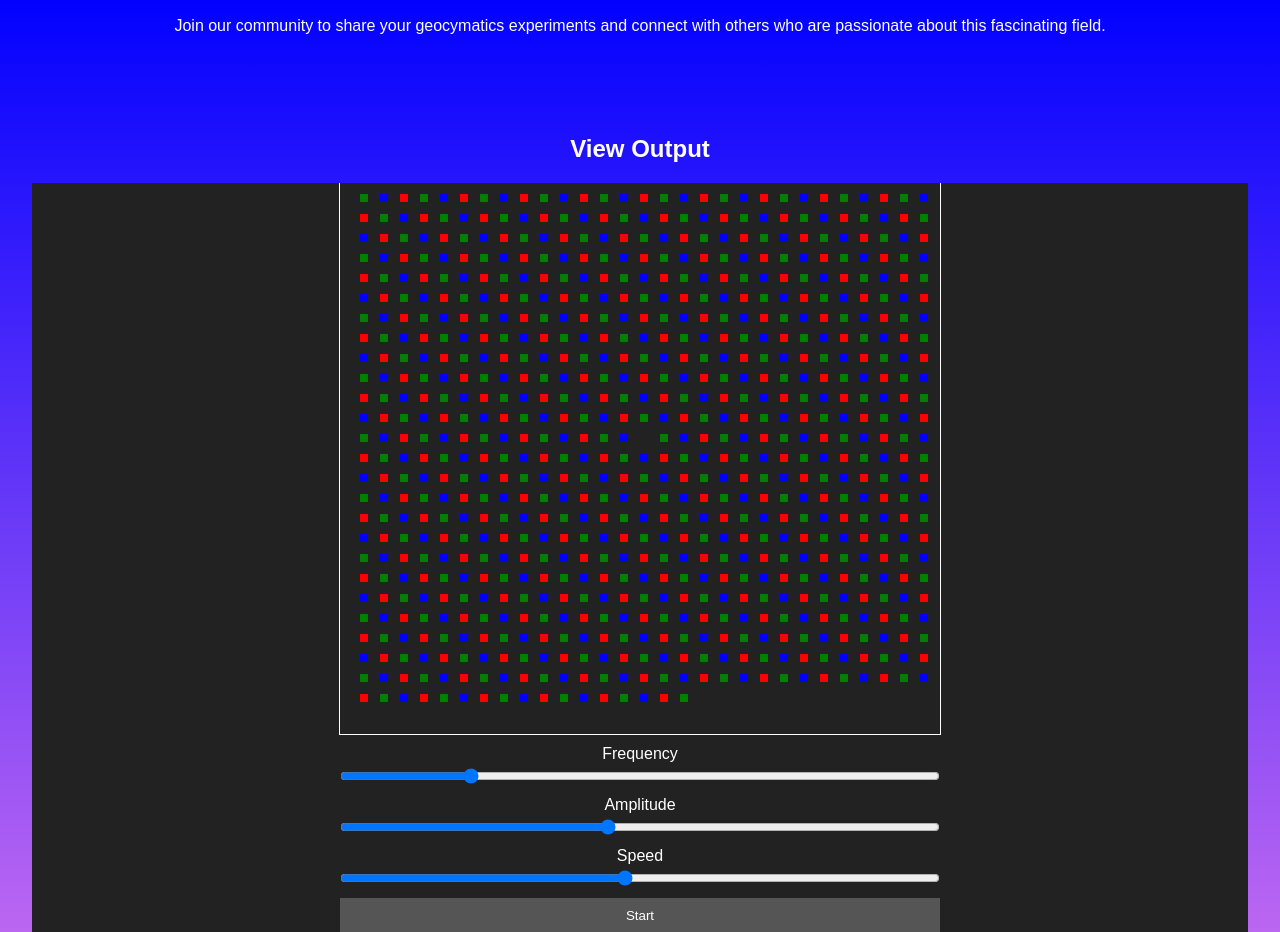
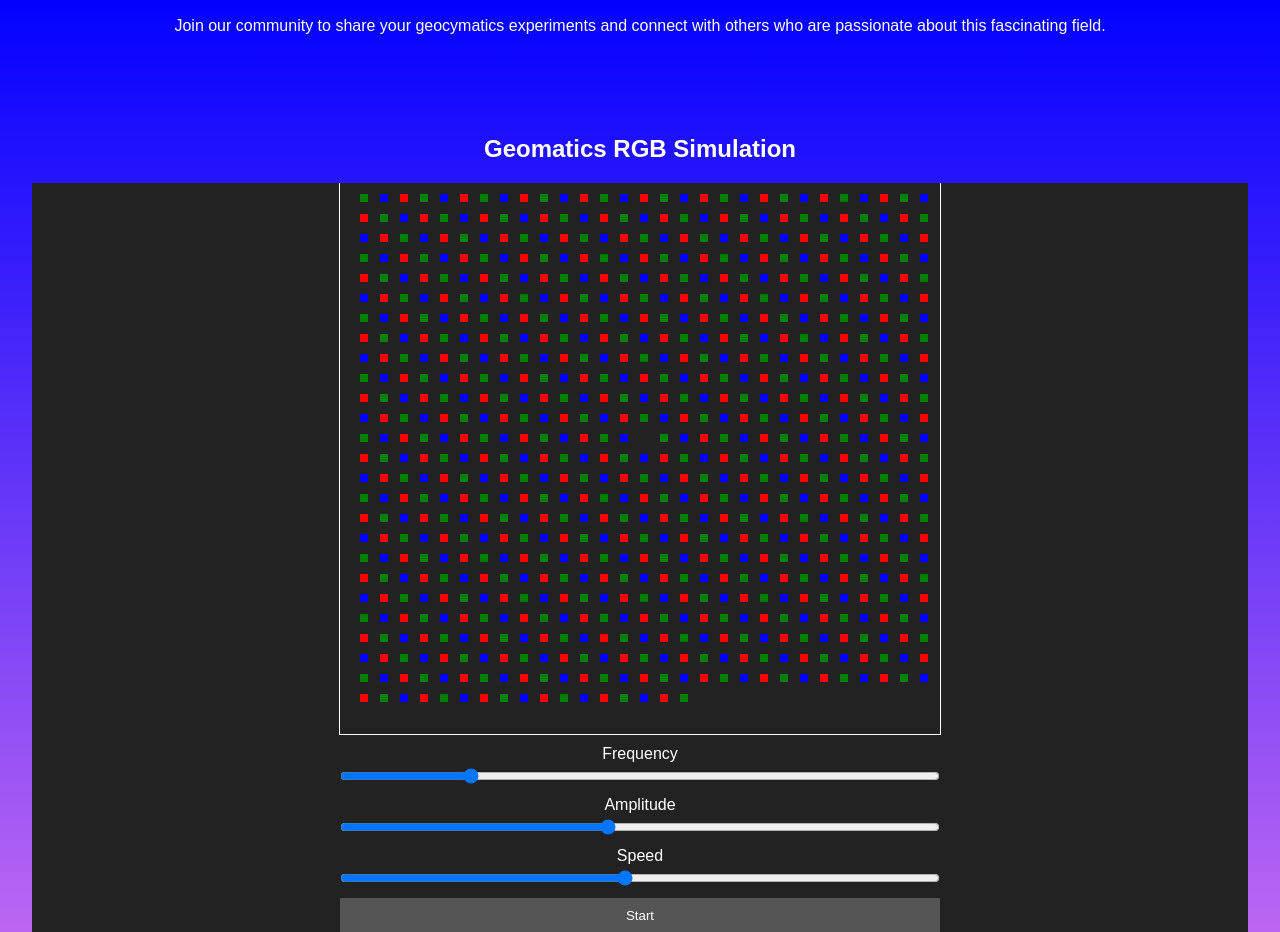
Before and after one commit to managerdata404/Geocymatics, a plain HTML site: page index.html in a window 1280 px wide. Shown: the part 1204-2136 px from the top of the page. Drawn offline with Linux system fonts and the light colour scheme.

Commit message:
Update index.html

```diff
--- a/index.html
+++ b/index.html
@@ -101,7 +101,7 @@
     <p>Join our community to share your geocymatics experiments and connect with others who are passionate about this fascinating field.</p>
   </section>
   <section id="output">
-    <h2>View Output</h2>
+    <h2>Geomatics RGB Simulation</h2>
     <iframe src="output.html"></iframe>
   </section>
   <section id="contact">
```
